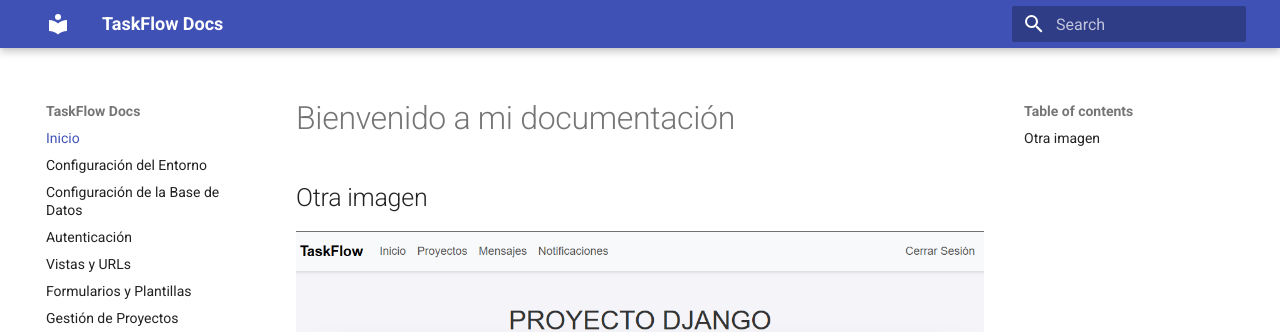
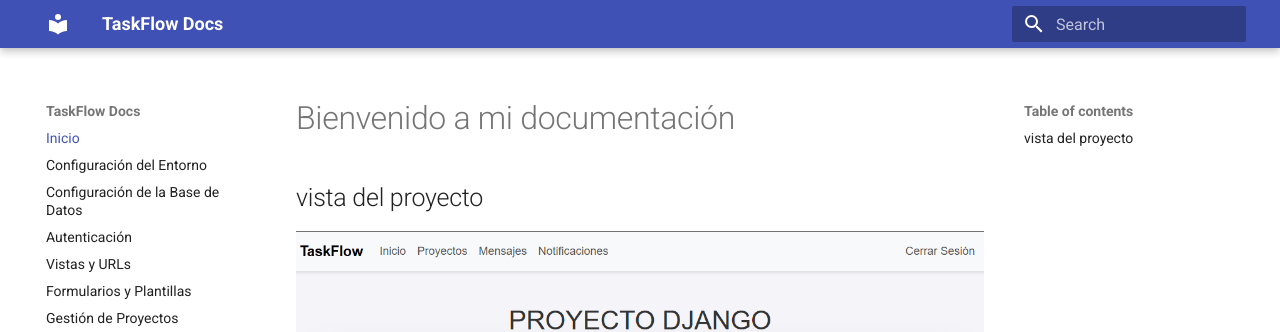
Before and after one commit to Andreas103-SI/mkdocs, an MkDocs documentation site: the page built from docs/index.md, in a window 1280 px wide and 900 px high. Shown: the top 332 px of the window. Built offline with MkDocs 1.6.1 and Material for MkDocs 9.7.7, drawn with Linux system fonts in a browser that asks for light colours.

Commit message:
Actualizar encabezado de sección en la documentación y renombrar imagen

```diff
--- a/docs/index.md
+++ b/docs/index.md
@@ -1,7 +1,7 @@
 # Bienvenido a mi documentación
 
 
-## Otra imagen
+## vista del proyecto
 ![Otra Imagen](image1.png)
 
 
```
